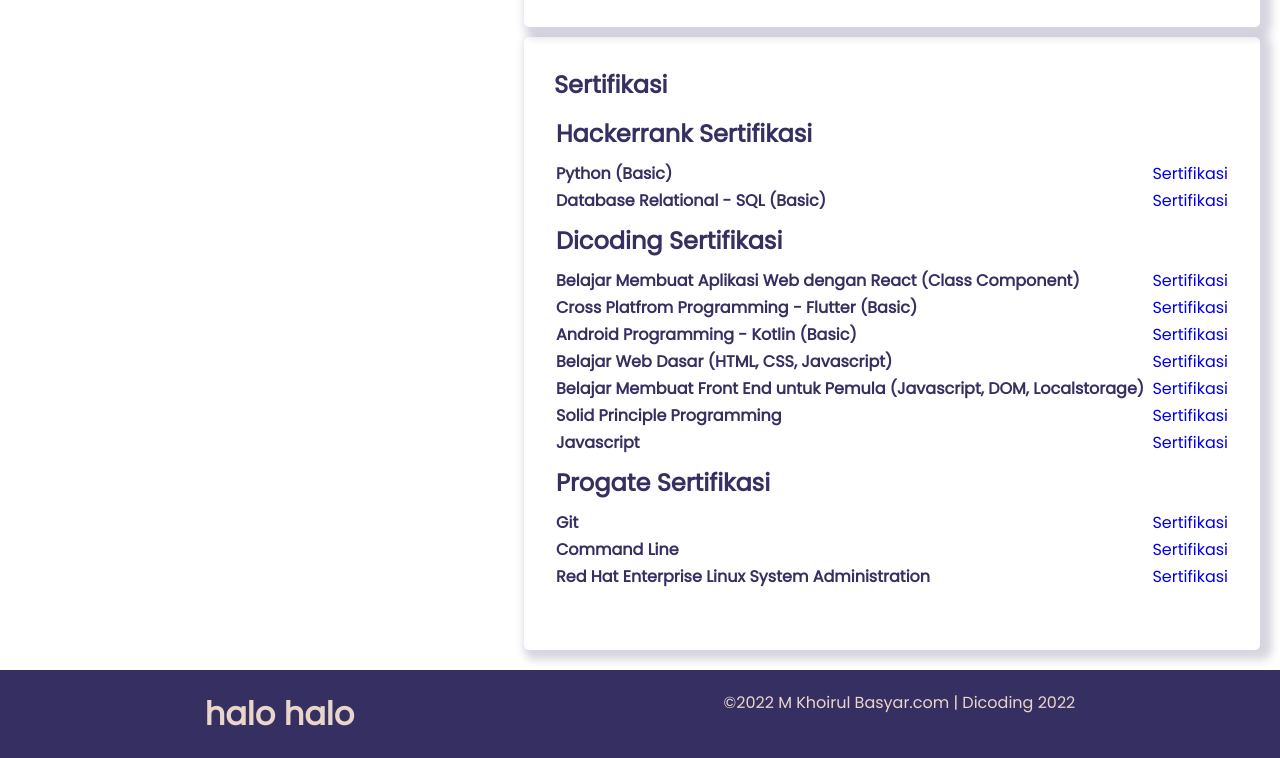
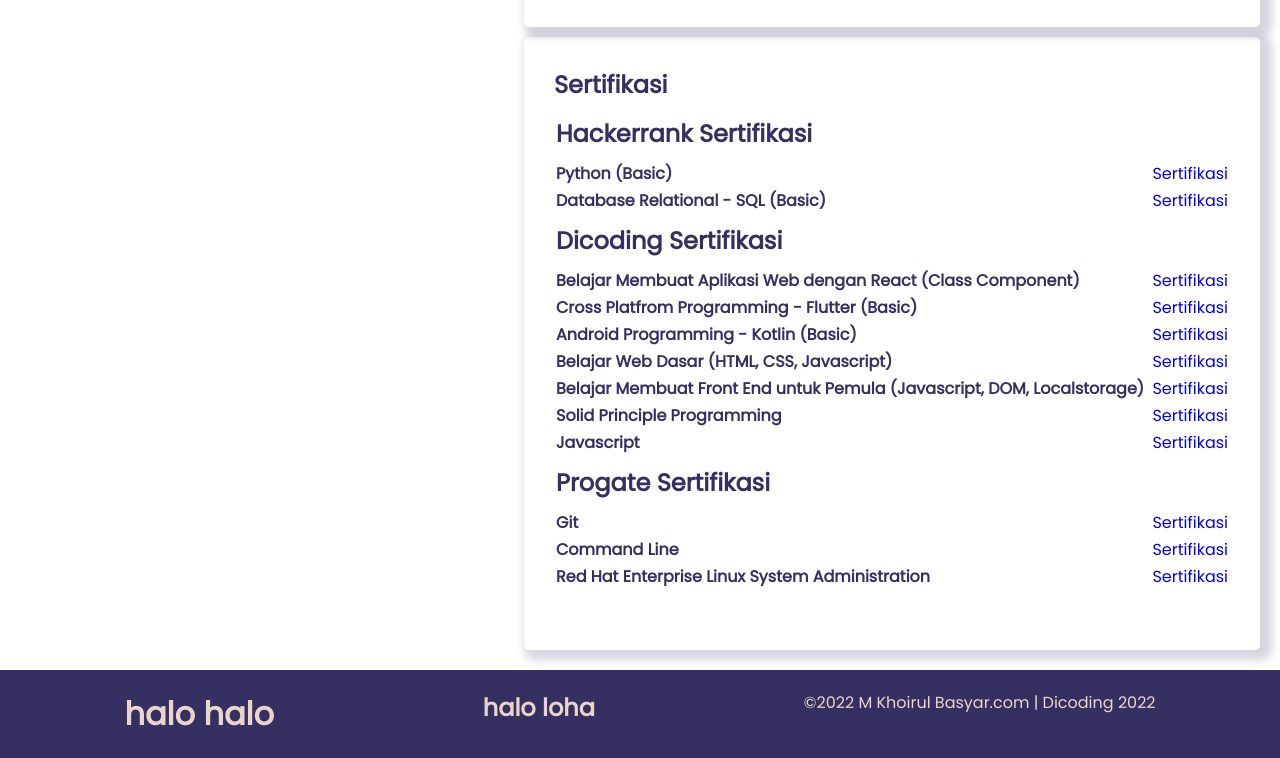
Before and after one commit to mbasyar/cv_mbasyar, a website: page index.html in a window 1280 px wide. Shown: the part 1445-2203 px from the top of the page. Drawn offline with Linux system fonts and the light colour scheme.

Commit message:
menambahkan h2

```diff
--- a/index.html
+++ b/index.html
@@ -282,6 +282,7 @@
     </main>
     <footer>
       <h1>halo halo </h1>
+      <h2>halo loha </h2>
       <p>&copy;2022 <a href="mailto:ferdylimm9@gmail.com">M Khoirul Basyar.com</a> | Dicoding 2022</p>
     </footer>
     <script src="assets/script.js"></script>
```
